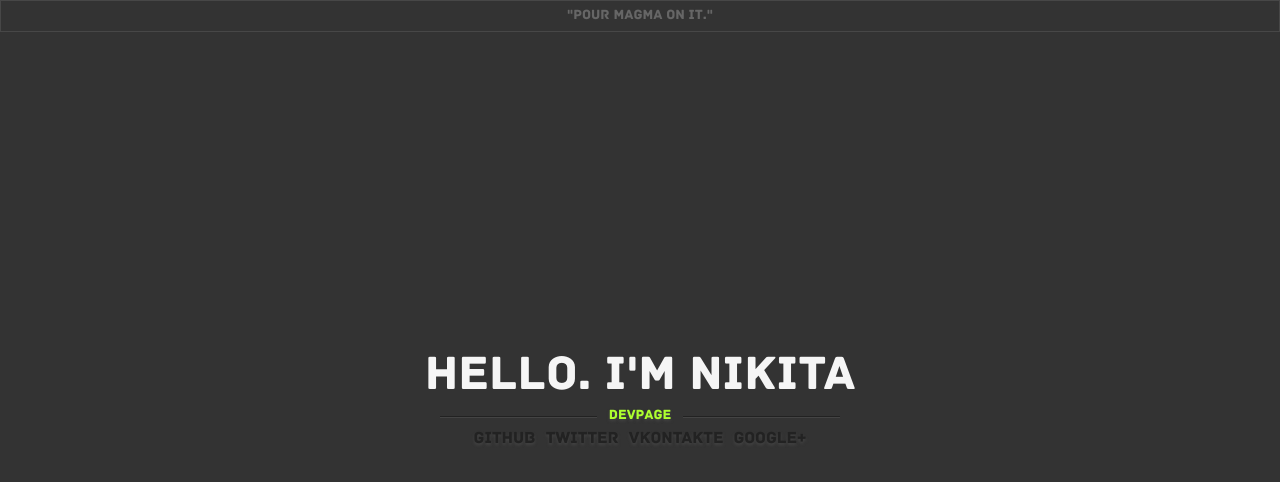
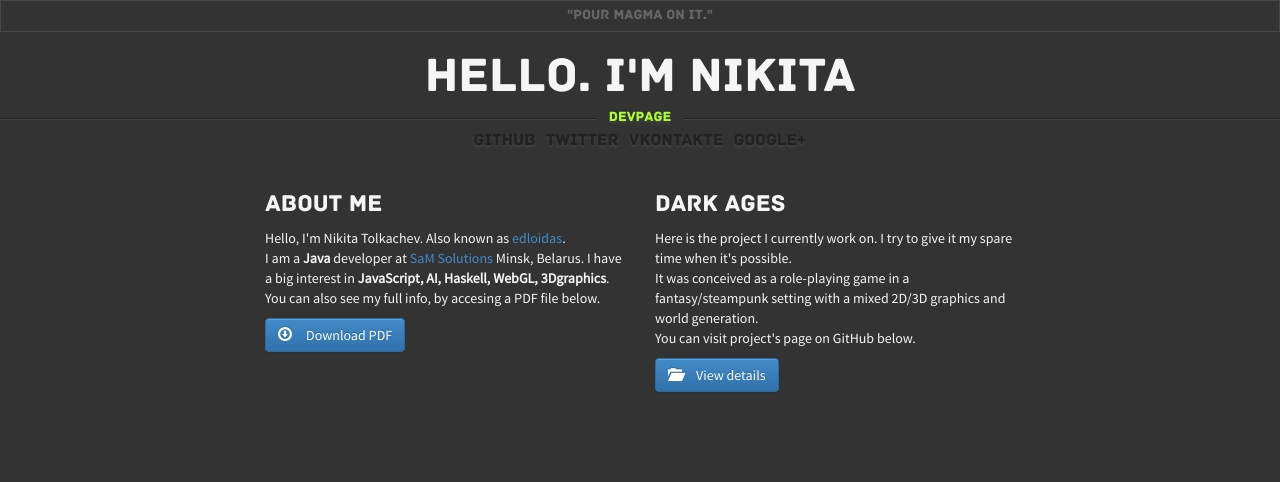
Before and after one commit to edloidas/edloidas.github.io, a plain HTML site: page index.html in a window 1280 px wide. Both pictures are taken after a click on the link "devpage". Drawn offline with Linux system fonts and the light colour scheme.

Commit message:
added dev section of the page

```diff
--- a/css/style.less
+++ b/css/style.less
@@ -69,36 +69,42 @@ html {
     height: 100%;
 }
 
+body {
+    background: @color-dark;
+    color: @color-white;
+}
+
 .quote {
-    z-index: 2;
+    z-index: 3;
     position: fixed;
     width: 100%;
     padding: 5px 0;
     top: 0;
     left: 0;
+    background: @color-dark;
     text-align: center;
     font-size: 1.0em;
-    font-family: 'Archive';
+    font-family: "Archive", Tahoma, Geneva, sans-serif;
     color: @color-gray6;
     border: 1px solid @color-border;
 }
 
 .logo {
-    z-index: 1;
+    z-index: 2;
     position: fixed;
     width: 100%;
     height: 100px;
-    margin-top: -50px;
+    margin: -50px 0 20px;
     top: 50%;
     background: @color-dark;
-    font-family: 'Archive';
+    font-family: "Archive", Tahoma, Geneva, sans-serif;
     text-align: center;
     color: @color-white;
     cursor: default;
 
     h1 {
         font-size: 3.5em;
-        font-family: 'Archive';
+        font-family: "Archive", monospace;
         margin: 0 0 2px;
     }
     a {
@@ -145,12 +151,19 @@ html {
     }
 }
 
-body {
-    background: @color-dark;
-    color: @color-white;
+.projects.hidden {
+    display: none;
 }
 
-
+.projects {
+    font-family: "SourceSansPro", 'Helvetica Neue', Helvetica, Arial, sans-serif;
+    h1, h2, h3 {
+        font-family: "Archive", 'Helvetica Neue', Helvetica, Arial, sans-serif;
+    }
+    .glyphicon:after {
+        content: "\00a0";
+    }
+}
 /*
 -------------------------------------------------------------------------------
 CLEARFIX
--- a/index.html
+++ b/index.html
@@ -17,9 +17,6 @@
         <link rel="stylesheet" type="text/css" href="css/style.css">
 
         <!-- Libraries -->
-        <!-- Use compiled less instead
-        <script src="lib/less.min.js"></script>-->
-
         <script src="lib/jquery.min.js"></script>
         <script src="lib/underscore.min.js"></script>
         <script src="lib/bootstrap.min.js"></script>
@@ -42,8 +39,26 @@
                     <a class="{{link.class}}" href="{{link.url}}">{{link.name}}</a>
                 </li>
             </ul>
-
         </div>
 
+        <div class="projects container hidden">
+            <div class="row">
+                <div class="col-lg-4 col-lg-offset-2">
+                    <h3>About Me</h3>
+                    <p>Hello, I'm {{profile.name}} {{profile.surname}}. Also known as <a href="{{links.profile}}">{{profile.nickname}}</a>.
+                        <br>I am a <b>Java</b> developer at <a href="{{links.work}}">{{profile.work}}</a> {{profile.location}}. I have a big interest in <b ng-repeat="interest in profile.interests">{{interest}}<span ng-show="!$last">, </span></b>. You can also see my full info, by accesing a PDF file below.</p>
+                    <p><a class="btn btn-primary" href="{{links.resume}}"><span class="glyphicon glyphicon-download"></span>Download PDF</a></p>
+                </div>
+                <div class="col-lg-4">
+                    <h3>{{project.name}}</h3>
+                    <p>Here is the project I currently work on. I try to give it my spare time when it's possible.
+                        <br>{{project.description}}
+                        <br>You can visit project's page on GitHub below.</p>
+                    <p><a class="btn btn-primary" href="{{links.project}}"><span class="glyphicon glyphicon-folder-open"></span>View details</a></p>
+                </div>
+            </div>
+        </div>
+
+        <script src="js/script.js"></script>
     </body>
 </html>
--- a/js/Controllers.js
+++ b/js/Controllers.js
@@ -10,6 +10,8 @@ function HomeController($scope, $http) {
     $scope.links = {
         profile: "http://edloidas.github.io",
         work:    "http://sam-solutions.com",
+        resume: "data/curriculum_vitae.pdf",
+        project: "https://github.com/edloidas/dark-ages",
         social:  [
             {name:  "GitHub",
              class: "github",
@@ -27,10 +29,21 @@ function HomeController($scope, $http) {
     };
 
     $scope.profile = {
+        nickname:  "edloidas",
+        name:      "Nikita",
+        surname:   "Tolkachev",
         hello:     "Hello. I'm Nikita",
         avatar:    "img/fallout_like_me.png",
         quote :    "\"...\"",
-        quoteRef : ""
+        quoteRef:  "",
+        work :     "SaM Solutions",
+        location:  "Minsk, Belarus",
+        interests: ["JavaScript", "AI", "Haskell", "WebGL", "3Dgraphics"]
+    };
+
+    $scope.project = {
+        name:         "Dark Ages",
+        description : "It was conceived as a role-playing game in a fantasy/steampunk setting with a mixed 2D/3D graphics and world generation."
     };
 
     $http.get('data/quotes.json').success(function(data) {
--- /dev/null
+++ b/js/script.js
@@ -0,0 +1,23 @@
+/**
+ * EDLOIDAS DEVPAGE
+ * NAVIGATION SCRIPT
+ *
+ * @author edloidas
+ * @link edloidas@gmail.com
+ */
+
+$('.devpage').click(function () {
+    if ($('.projects').hasClass('hidden')) {
+        $('.quote').css('position', 'static');
+        $('.logo').css('position', 'static');
+        $('.logo').css('margin-top', '20px');
+        $('.linewrap').css('max-width', '100%');
+        $('.projects').removeClass('hidden');
+    } else {
+        $('.quote').css('position', 'fixed');
+        $('.logo').css('position', 'fixed');
+        $('.logo').css('margin-top', '-50px');
+        $('.linewrap').css('max-width', '400px');
+        $('.projects').addClass('hidden');
+    }
+});
```
Also changed, not shown: css/style.css.
